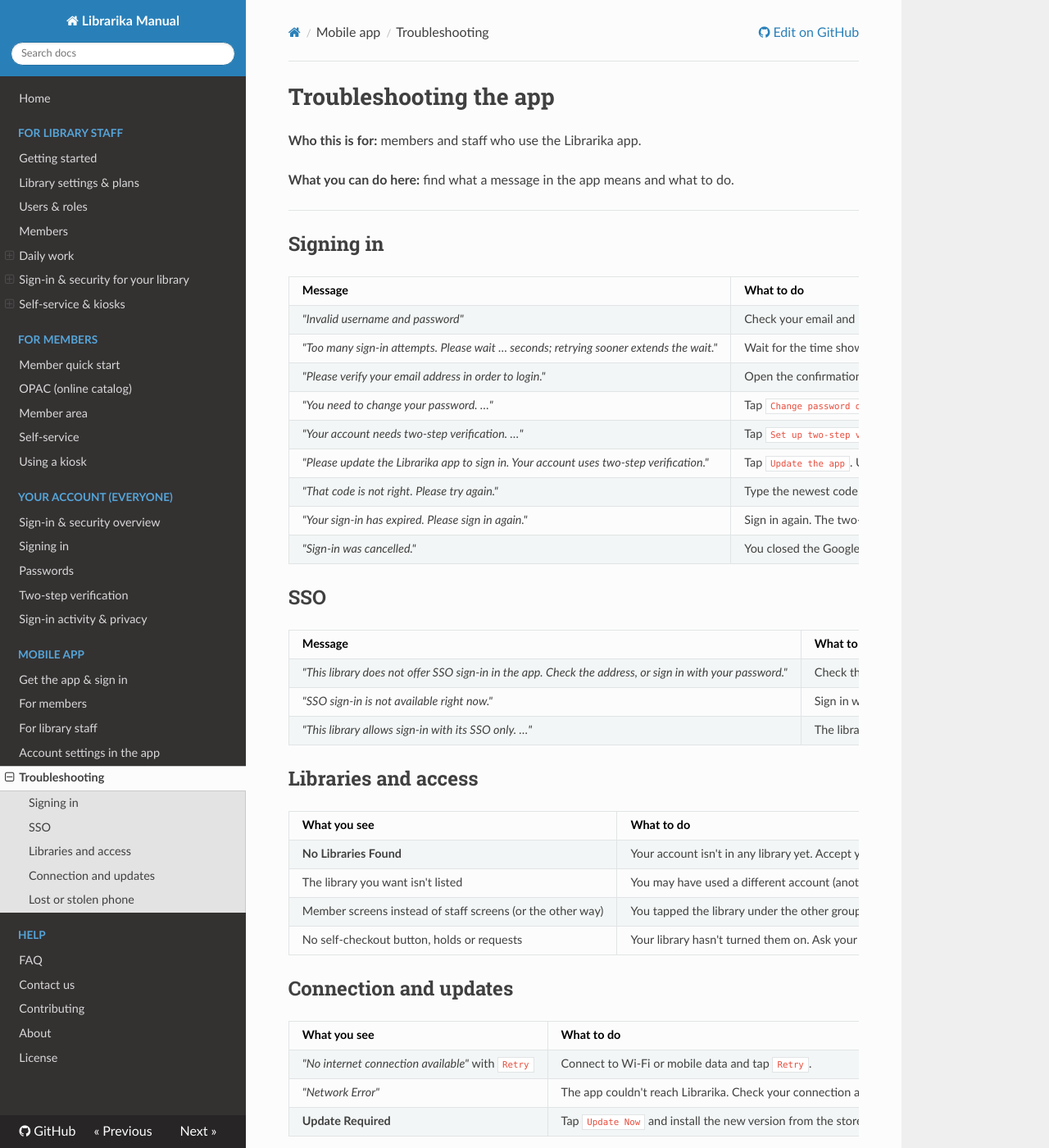
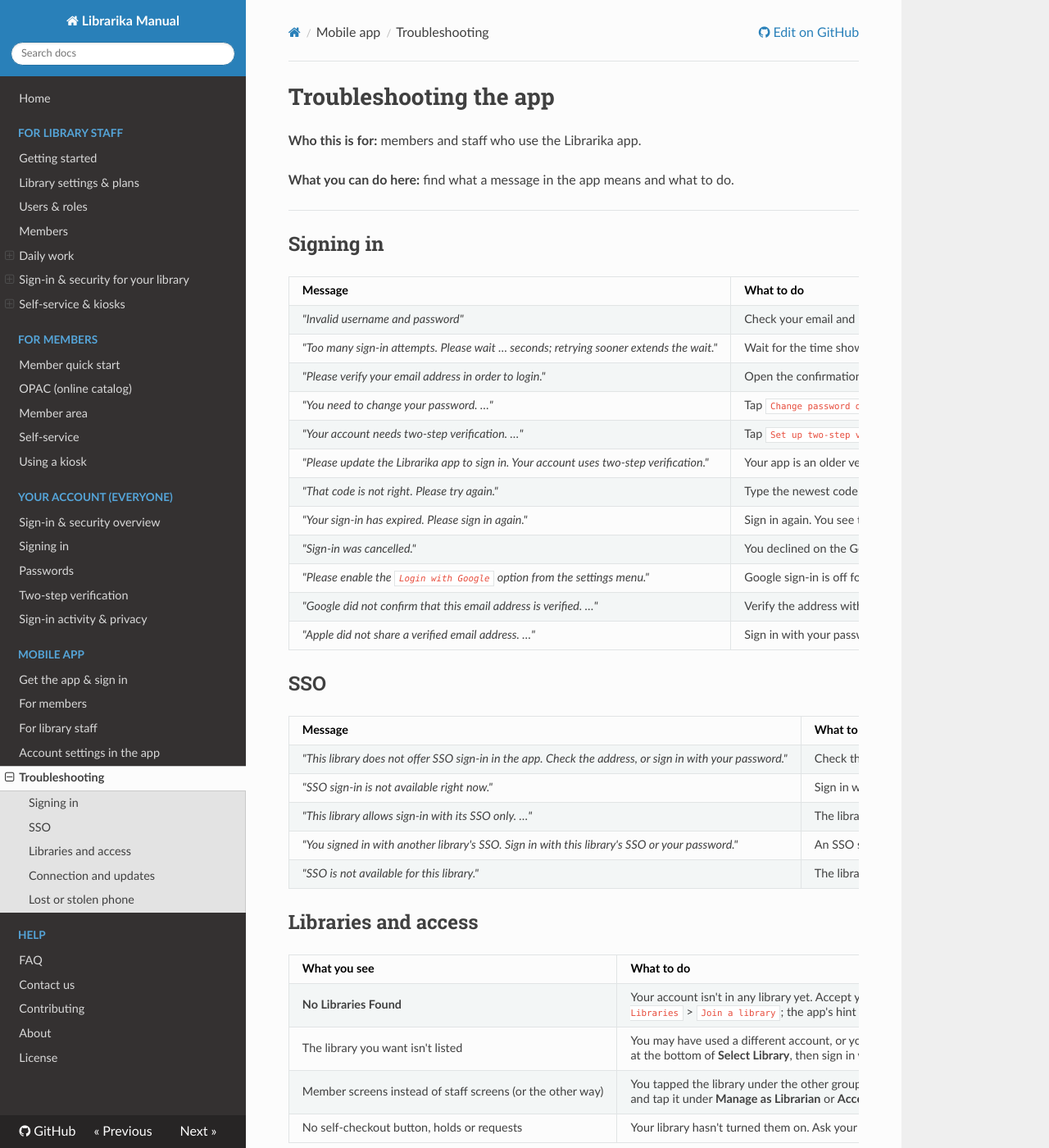
Before and after one commit to Librarika/manual, an MkDocs documentation site: the page built from docs/app-troubleshooting.md, in a window 1280 px wide and 1400 px high. Shown: the whole window at 82% size. Built offline with MkDocs 1.6.1, drawn with Linux system fonts in a browser that asks for light colours; nearby versions of some CDN libraries.

Commit message:
App pages: sign-in messages as the app shows them, real button names
- Get the app: Google and Apple create an account in the app; the update message only reaches
  older apps and reopening the app updates it; Cancel and switching back on the code screen;
  where the app version is; logging out from Select Library
- Troubleshooting: what an expired sign-in also means, declined vs closed sign-in pages, the
  Google and Apple refusals, the two SSO messages, SSO opening one library only
- Account settings: deleting without a password, after SSO or as the only admin; turning push
  notifications off; the two-step row note
- Members: Item Details buttons, self-checkout and return steps, Scan Barcode choices, links to
  member pages instead of staff pages
- Staff: scan first then choose, Media Details actions, Upload Cover and Crop Ratio, Add Member
  needs an email for login

```diff
--- a/docs/app-troubleshooting.md
+++ b/docs/app-troubleshooting.md
@@ -12,13 +12,16 @@
 |---|---|
 | *"Invalid username and password"* | Check your email and password. Forgot it? Tap `Forgot Password?`. |
 | *"Too many sign-in attempts. Please wait … seconds; retrying sooner extends the wait."* | Wait for the time shown, then try once. |
-| *"Please verify your email address in order to login."* | Open the confirmation email from Librarika and click the button on the page that opens, then sign in again. |
+| *"Please verify your email address in order to login."* | Open the confirmation email from Librarika and follow its link, then sign in again. Can't find it? Sign in on librarika.com to have it sent again. |
 | *"You need to change your password. …"* | Tap `Change password on the website`, choose a new password, then sign in to the app with it. |
 | *"Your account needs two-step verification. …"* | Tap `Set up two-step verification` and set it up on the website, then sign in to the app. |
-| *"Please update the Librarika app to sign in. Your account uses two-step verification."* | Tap `Update the app`. Until you can, use your library's website. |
+| *"Please update the Librarika app to sign in. Your account uses two-step verification."* | Your app is an older version. Close the app completely and open it again; it updates itself when it starts. If the message stays, update Librarika from the App Store or Google Play. Until then, use your library's website. |
 | *"That code is not right. Please try again."* | Type the newest code from your authenticator app. Check that your phone's date and time are set automatically. |
-| *"Your sign-in has expired. Please sign in again."* | Sign in again. The two-step code screen waits 5 minutes. |
-| *"Sign-in was cancelled."* | You closed the Google, Apple or SSO page. Try again. |
+| *"Your sign-in has expired. Please sign in again."* | Sign in again. You see this if you took more than 5 minutes to enter your two-step code, or if this phone was signed out: from **Where you are signed in** on the website, or because your password or two-step verification changed on another device. |
+| *"Sign-in was cancelled."* | You declined on the Google or Apple page. Try again and allow Librarika. (If you just close the page, the app returns to Sign In without a message.) |
+| *"Please enable the `Login with Google` option from the settings menu."* | Google sign-in is off for your account. Sign in with your email and password, then turn on **Sign in with Google** under `Profile` > **Sign-in methods** (see [Account settings in the app](app-account-settings.md#sign-in-methods-and-sso)), or tick **Enable Google Login** in your settings on the website. |
+| *"Google did not confirm that this email address is verified. …"* | Verify the address with Google, or sign in with your password. |
+| *"Apple did not share a verified email address. …"* | Sign in with your password, or share your email with Librarika in your Apple ID settings. |
 
 ## SSO
 
@@ -27,13 +30,15 @@
 | *"This library does not offer SSO sign-in in the app. Check the address, or sign in with your password."* | Check the library's web address (for example `mylibrary`). If it's right, the library doesn't use SSO: sign in with your password. |
 | *"SSO sign-in is not available right now."* | Sign in with your password, Google or Apple. |
 | *"This library allows sign-in with its SSO only. …"* | The library allows only its SSO in the app. Sign out, then sign in with the key button and that library's address. |
+| *"You signed in with another library's SSO. Sign in with this library's SSO or your password."* | An SSO sign-in opens only the library whose SSO you used. Sign out, then sign in with your password, Google or Apple, or with this library's SSO. |
+| *"SSO is not available for this library."* | The library hasn't switched SSO on. Sign in with your password. |
 
 ## Libraries and access
 
 | What you see | What to do |
 |---|---|
-| **No Libraries Found** | Your account isn't in any library yet. Accept your library's invitation (see [Member quick start](member-quick-start.md)) or ask to join on librarika.com, then sign in again. |
-| The library you want isn't listed | You may have used a different account (another email address). Sign out and sign in with the right one. |
+| **No Libraries Found** | Your account isn't in any library yet. Accept your library's invitation (see [Member quick start](member-quick-start.md)) or ask to join on librarika.com (`My Libraries` > `Join a library`; the app's hint says *My Account*), then sign in again. |
+| The library you want isn't listed | You may have used a different account, or you signed in with a library's SSO (that opens only that library). Tap `Logout` at the bottom of **Select Library**, then sign in with the right account, or with your password, Google or Apple. |
 | Member screens instead of staff screens (or the other way) | You tapped the library under the other group. Use `Switch Library` and tap it under **Manage as Librarian** or **Access as Member**. |
 | No self-checkout button, holds or requests | Your library hasn't turned them on. Ask your library. |
 
```
Also changed, not shown: docs/app-account-settings.md (+9 -1 lines), docs/app-members.md (+14 -9 lines), docs/app-staff.md (+5 -5 lines), docs/mobile-app.md (+9 -6 lines).
